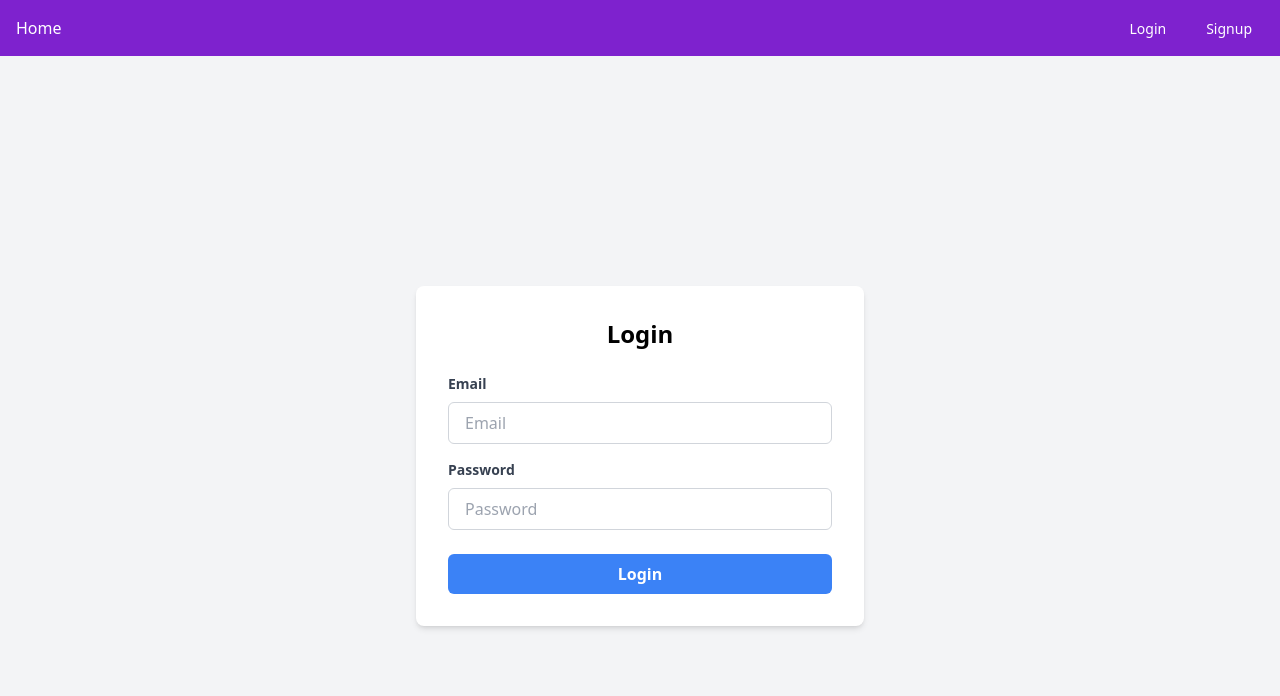
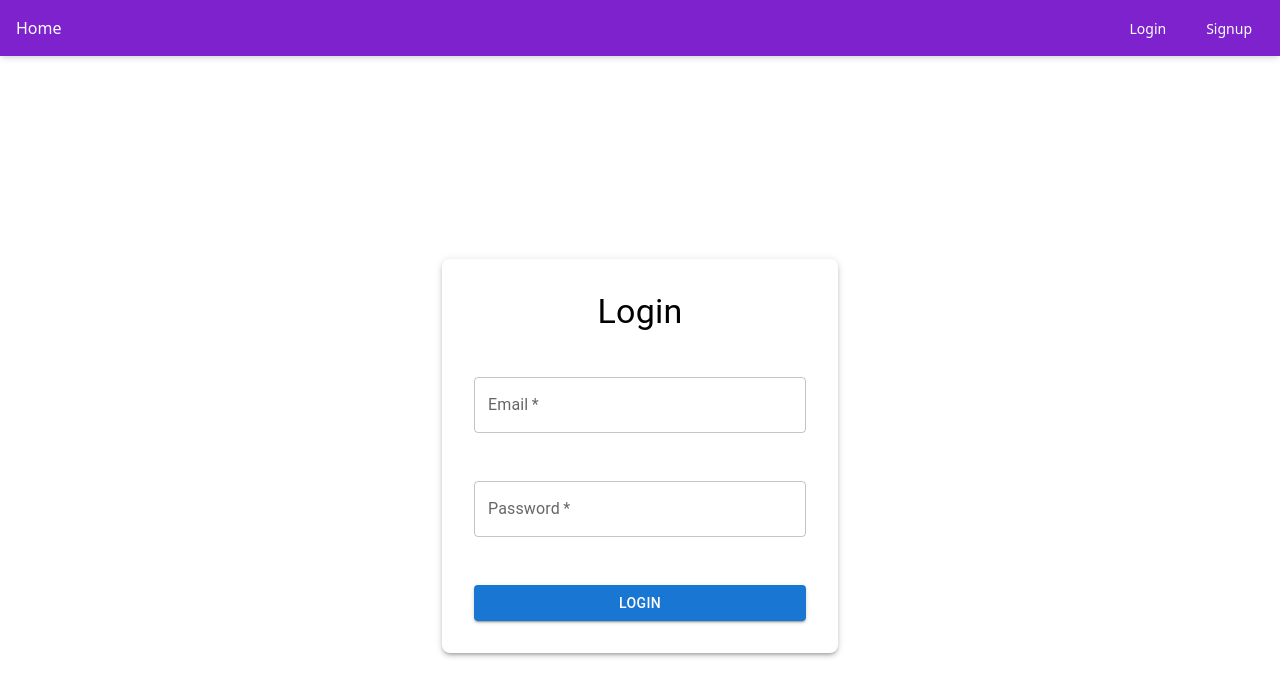
Before and after one commit to thanmaisai/Capstone, a React (Vite) app in the folder library-management-system/: page /login in a window 1280 px wide. Shown: the top 696 px of the page. Built offline with nearby package versions, Linux system fonts and the light colour scheme.

Commit message:
UI(Frontend): Login Page Ui Updated

```diff
--- a/library-management-system/src/components/Auth/Login.jsx
+++ b/library-management-system/src/components/Auth/Login.jsx
@@ -3,6 +3,7 @@ import React, { useState } from 'react';
 import { useNavigate } from 'react-router-dom';
 import { LOGIN_USER } from '../../gqloperations/mutations';
 import { useUser } from '../UserContext';
+import { Container, TextField, Button, Typography, Box, CircularProgress, Alert, Grid } from '@mui/material';
 
 export default function Login() {
     const navigate = useNavigate();
@@ -10,7 +11,7 @@ export default function Login() {
         email: '',
         password: '',
     });
-    const { setUser } = useUser(); // Destructure setUser from useUser
+    const { setUser } = useUser();
     const [signinUser, { data, loading, error }] = useMutation(LOGIN_USER);
 
     const handleChange = (e) => {
@@ -32,14 +33,10 @@ export default function Login() {
             if (result.data) {
                 const { token, role } = result.data.signinUser;
                 localStorage.setItem("token", token);
-                localStorage.setItem("role",role);
+                localStorage.setItem("role", role);
 
-                // Set the user role in the context
                 setUser({ role });
 
-                console.log("User role: " + role);
-
-                // Redirect based on role
                 if (role === 'admin') {
                     navigate('/admin-dashboard', { state: { role } });
                 } else {
@@ -51,50 +48,82 @@ export default function Login() {
         }
     };
 
-    if (loading) return <h1 className="text-center text-gray-500">Loading...</h1>;
+    if (loading) return (
+        <Box display="flex" justifyContent="center" alignItems="center" height="100vh">
+            <CircularProgress />
+        </Box>
+    );
 
     return (
-        <div className="flex items-center justify-center min-h-screen bg-gray-100">
-            <div className="w-full max-w-md p-8 bg-white rounded-lg shadow-md">
-                <h2 className="text-2xl font-bold text-center mb-6">Login</h2>
-                {error && <div className='text-red-600 mb-4'>{error.message}</div>}
-                <form onSubmit={handleSubmit}>
-                    <div className="mb-4">
-                        <label className="block text-gray-700 text-sm font-semibold mb-2" htmlFor="email">
-                            Email
-                        </label>
-                        <input
+        <Container component="main" maxWidth="xs" sx={{ display: 'flex', justifyContent: 'center', alignItems: 'center', height: '100vh' }}>
+            <Box
+                sx={{
+                    display: 'flex',
+                    flexDirection: 'column',
+                    alignItems: 'center',
+                    justifyContent: 'center',
+                    bgcolor: 'background.paper',
+                    p: 4,
+                    borderRadius: 2,
+                    boxShadow: 3,
+                    width: '100%',
+                    maxWidth: 400
+                }}
+            >
+                <Typography variant="h4" component="h1" gutterBottom>
+                    Login
+                </Typography>
+                {error && <Alert severity="error" sx={{ mb: 2 }}>{error.message}</Alert>}
+                <Box
+                    component="form"
+                    onSubmit={handleSubmit}
+                    noValidate
+                    sx={{
+                        width: '100%',
+                        mt: 2
+                    }}
+                >
+                    <Grid container spacing={3}>
+                        <Grid item xs={12}>
+                            <TextField
                                 id="email"
+                                label="Email"
                                 type="email"
-                            placeholder="Email"
                                 name="email"
+                                variant="outlined"
+                                margin="normal"
+                                fullWidth
+                                required
                                 onChange={handleChange}
+                            />
+                        </Grid>
+                        <Grid item xs={12}>
+                            <TextField
+                                id="password"
+                                label="Password"
+                                type="password"
+                                name="password"
+                                variant="outlined"
+                                margin="normal"
+                                fullWidth
                                 required
-                            className="w-full px-4 py-2 border border-gray-300 rounded-md focus:outline-none focus:ring-2 focus:ring-blue-500"
+                                onChange={handleChange}
                             />
-                    </div>
-                    <div className="mb-6">
-                        <label className="block text-gray-700 text-sm font-semibold mb-2" htmlFor="password">
-                            Password
-                        </label>
-                        <input
-                            id="password"
-                            type="password"
-                            placeholder="Password"
-                            name="password"
-                            onChange={handleChange}
-                            required
-                            className="w-full px-4 py-2 border border-gray-300 rounded-md focus:outline-none focus:ring-2 focus:ring-blue-500"
-                        />
-                    </div>
-                    <button
+                        </Grid>
+                        <Grid item xs={12}>
+                            <Button
                                 type="submit"
-                        className="w-full py-2 px-4 bg-blue-500 text-white font-semibold rounded-md hover:bg-blue-600 focus:outline-none focus:ring-2 focus:ring-blue-500"
+                                variant="contained"
+                                color="primary"
+                                fullWidth
+                                sx={{ mt: 2 }}
                             >
                                 Login
-                    </button>
-                </form>
-            </div>
-        </div>
+                            </Button>
+                        </Grid>
+                    </Grid>
+                </Box>
+            </Box>
+        </Container>
     );
 }
```
Lines whose indentation alone changed are shown as unchanged.
